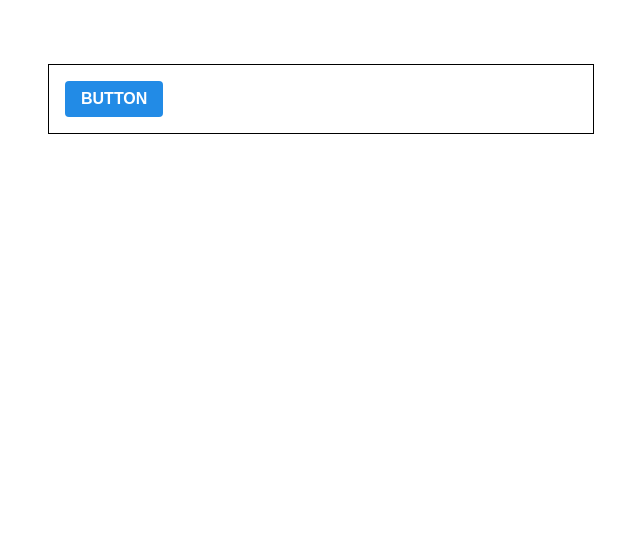
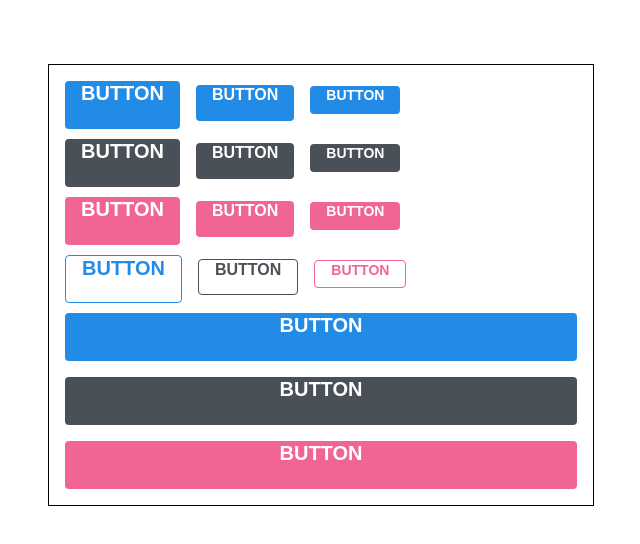
Before and after one commit to hyunwoo86/react_study, a React (Create React App) app in the folder react_study_room/: page / in a window 1280 px wide. Shown: the top 544 px of the page, without its empty margins (319-959 px from the left). Built offline with nearby package versions, Linux system fonts and the light colour scheme; the HTML template or start-up script is replaced by a standard one.

Commit message:
01. Sass
sass 에 대해서 학습을 하였다.
css 다음 버전이라고 생각을 하면 된다, 많은 개발자들이 사용한다고 하니. 계속 확인하며 공부를 하여 내 것으로 만들것이다.

```diff
--- a/react_study_room/package.json
+++ b/react_study_room/package.json
@@ -6,6 +6,7 @@
     "@testing-library/jest-dom": "^5.16.4",
     "@testing-library/react": "^13.3.0",
     "@testing-library/user-event": "^13.5.0",
+    "classnames": "^2.3.1",
     "node-sass": "^7.0.1",
     "react": "^18.1.0",
     "react-dom": "^18.1.0",
--- a/react_study_room/src/App.js
+++ b/react_study_room/src/App.js
@@ -1,13 +1,62 @@
 import React from "react";
 import "./App.scss";
-// import Button from "./components/Button";
 import Button from "./components/Button";
 
 function App() {
   return (
     <div className="App">
       <div className="buttons">
+        <Button
+          size="large"
+          onClick={() => {
+            console.log("클릭 되었다.");
+          }}
+        >
+          BUTTON
+        </Button>
         <Button>BUTTON</Button>
+        <Button size="small">BUTTON</Button>
+      </div>
+      <div className="buttons">
+        <Button size="large" color="gray">
+          BUTTON
+        </Button>
+        <Button color="gray">BUTTON</Button>
+        <Button size="small" color="gray">
+          BUTTON
+        </Button>
+      </div>
+      <div className="buttons">
+        <Button size="large" color="pink">
+          BUTTON
+        </Button>
+        <Button color="pink">BUTTON</Button>
+        <Button size="small" color="pink">
+          BUTTON
+        </Button>
+      </div>
+      <div className="buttons">
+        <Button size="large" color="blue" outline>
+          BUTTON
+        </Button>
+        <Button color="gray" outline>
+          BUTTON
+        </Button>
+        <Button size="small" color="pink" outline>
+          BUTTON
+        </Button>
+      </div>
+
+      <div className="buttons">
+        <Button size="large" fullWidth>
+          BUTTON
+        </Button>
+        <Button size="large" fullWidth color="gray">
+          BUTTON
+        </Button>
+        <Button size="large" fullWidth color="pink">
+          BUTTON
+        </Button>
       </div>
     </div>
   );
--- a/react_study_room/src/App.scss
+++ b/react_study_room/src/App.scss
@@ -4,4 +4,8 @@
   margin-top: 4rem;
   border: 1px solid black;
   padding: 1rem;
+
+  .buttons+.buttons {
+    margin-top: 10px;
+  }
 }
--- a/react_study_room/src/components/Button.js
+++ b/react_study_room/src/components/Button.js
@@ -1,8 +1,21 @@
 import React from "react";
+import classNames from "classnames";
 import "./Button.scss";
 
-function Button({ children }) {
-  return <button className="Button">{children}</button>;
+function Button({ children, size, color, outline, fullWidth, ...rest }) {
+  return (
+    <button
+      className={classNames("Button", size, color, { outline, fullWidth })}
+      {...rest}
+    >
+      {children}
+    </button>
+  );
 }
 
+Button.defaultProps = {
+  size: "medium",
+  color: "blue",
+};
+
 export default Button;
--- a/react_study_room/src/components/Button.scss
+++ b/react_study_room/src/components/Button.scss
@@ -1,7 +1,27 @@
-$blue: #228be6; // 주석 선언
+$blue: #228be6;
+$gray: #495057;
+$pink: #f06595;
+
+@mixin button-color($color) {
+  background: $color;
+  &:hover {
+    background: lighten($color, 10%);
+  }
+  &:active {
+    background: darken($color, 10%);
+  }
+  &.outline {
+    color: $color;
+    background: none;
+    border: 1px solid $color;
+    &:hover {
+      background: $color;
+      color: white;
+    }
+  }
+}
 
 .Button {
-  align-items: center;
   display: inline-flex;
   color: white;
   font-weight: bold;
@@ -10,17 +30,53 @@
   border: none;
   cursor: pointer;
 
-  height: 2.25rem;
-  padding-left: 1rem;
-  padding-right: 1rem;
-  font-size: 1rem;
-
-  background: $blue; // 주석 사용
-  &:hover {
-    background: lighten($blue, 10%); // 색상 10% 밝게
+  // 사이즈 관리
+  &.large {
+    height: 3rem;
+    padding-left: 1rem;
+    padding-right: 1rem;
+    font-size: 1.25rem;
   }
 
-  &:active {
-    background: darken($blue, 10%); // 색상 10% 어둡게
+  &.medium {
+    height: 2.25rem;
+    padding-left: 1rem;
+    padding-right: 1rem;
+    font-size: 1rem;
+  }
+
+  &.small {
+    height: 1.75rem;
+    font-size: 0.875rem;
+    padding-left: 1rem;
+    padding-right: 1rem;
+  }
+
+  // 색상 관리
+  &.blue {
+    @include button-color(($blue));
+  }
+
+  &.gray {
+    @include button-color(($gray));
+
+  }
+
+  &.pink {
+    @include button-color(($pink));
+
+  }
+
+  & + & {
+    margin-left: 1rem;
+  }
+
+  &.fullWidth{
+    width: 100%;
+    justify-content: center;
+    & +&{
+      margin-left: 0;
+      margin-top: 1rem;
+    }
   }
 }
```
Also changed, not shown: 2 other files (tests, documents, lock files or other folders).
